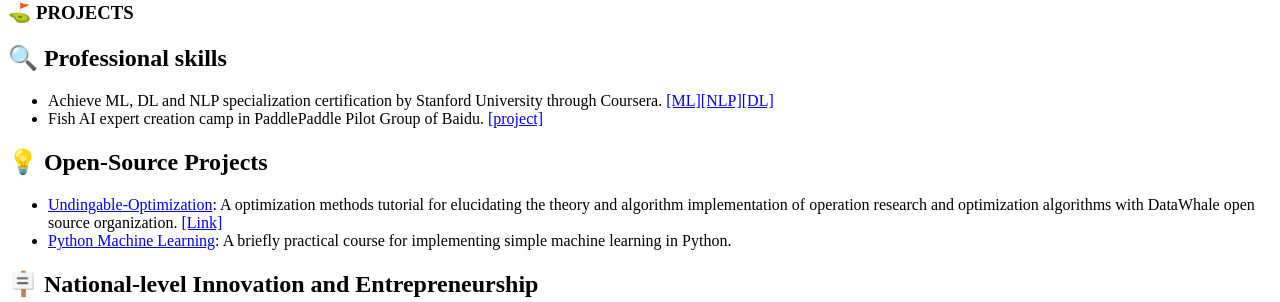
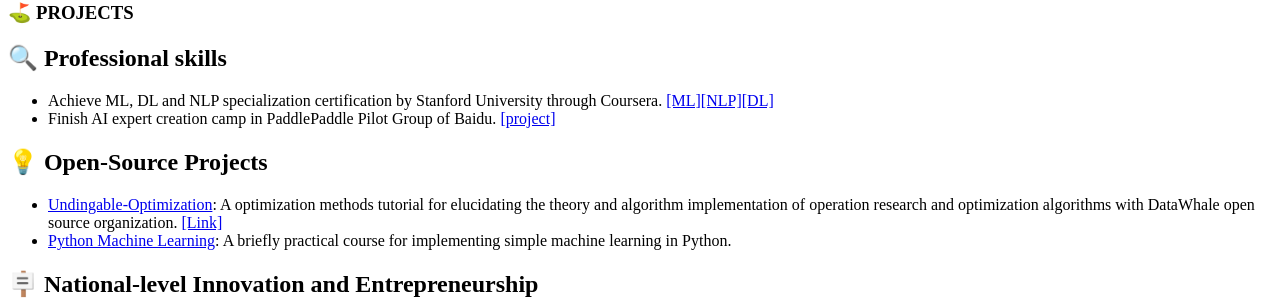
Before and after one commit to RayeRen/acad-homepage.github.io, a Jekyll site: the page built from _pages/includes/project.md, in a window 1280 px wide. Shown: the part 740-1042 px from the top of the page. Built offline with Jekyll 4.4.1, drawn with Linux system fonts in a browser that asks for light colours; our own code applies the rules of GitHub Pages for plain Markdown files.

Commit message:
Modify personal information

```diff
--- a/_pages/includes/project.md
+++ b/_pages/includes/project.md
@@ -2,7 +2,7 @@
 ## 🔍 Professional skills
 
 - Achieve ML, DL and NLP specialization certification by Stanford University through Coursera. [\[ML\]](https://drive.google.com/file/d/11amJQ3JZwOfhYDBt8SSSfCrf1m-3K62v/view?usp=sharing)[\[NLP\]](https://drive.google.com/file/d/1d_ZpemgDMzlwMPcmGmWNleaXxQERYbgH/view?usp=sharing)[\[DL\]](https://drive.google.com/file/d/1-U1mLgVB6vnZH_RHPZ6P6mq4R7hgNFrL/view?usp=sharing)
-- Fish AI expert creation camp in PaddlePaddle Pilot Group of Baidu. [\[project\]](https://aistudio.baidu.com/aistudio/projectdetail/3488745)
+- Finish AI expert creation camp in PaddlePaddle Pilot Group of Baidu. [\[project\]](https://aistudio.baidu.com/aistudio/projectdetail/3488745)
 
 ## 💡 Open-Source Projects
 - [Undingable-Optimization](https://github.com/datawhalechina/undingable-optimization): A optimization methods tutorial for elucidating the theory and algorithm implementation of operation research and optimization algorithms with DataWhale open source organization. [\[Link\]](http://www.yangsuoly.com/datawhale-operational-research/#/)
```
